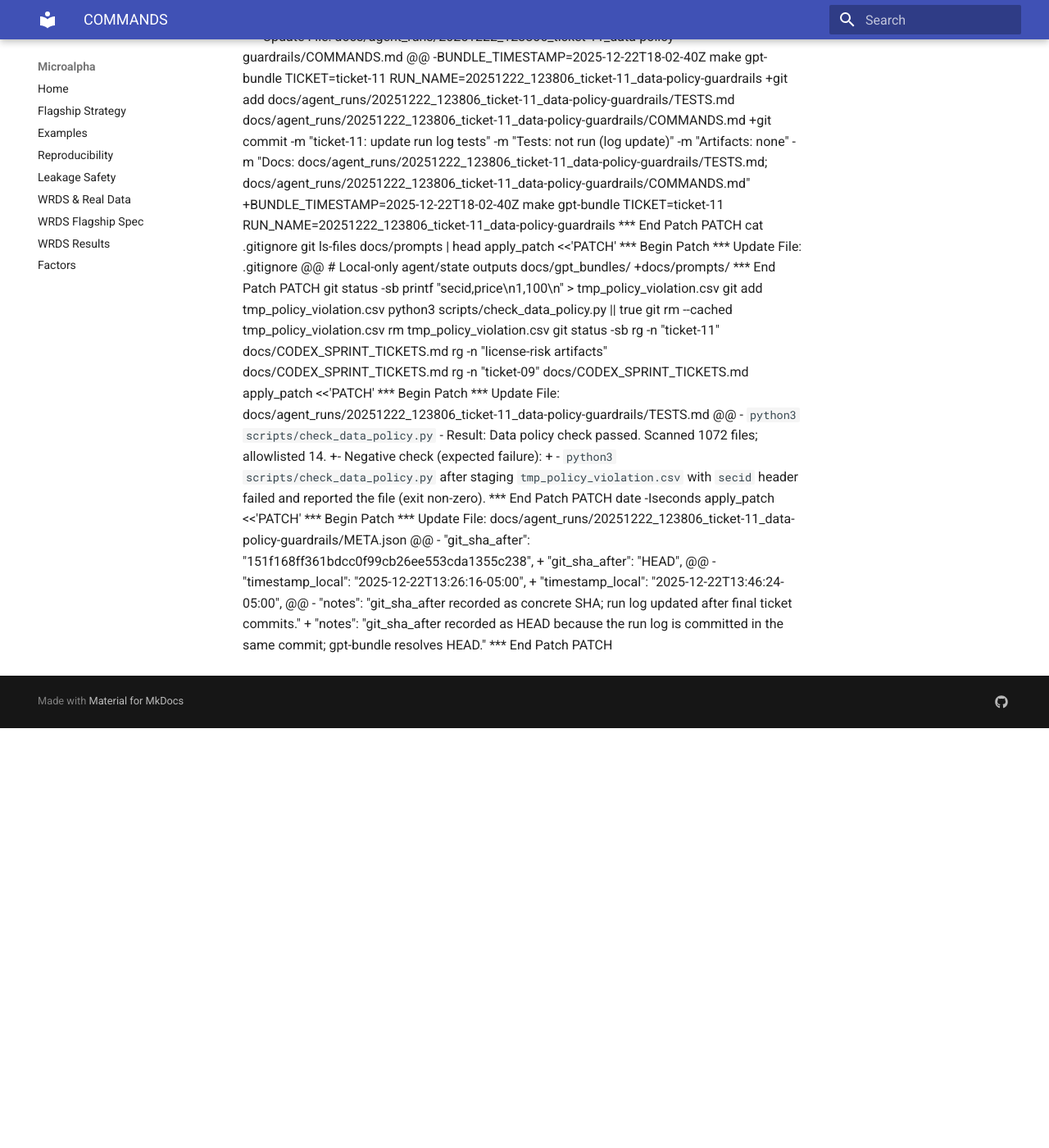
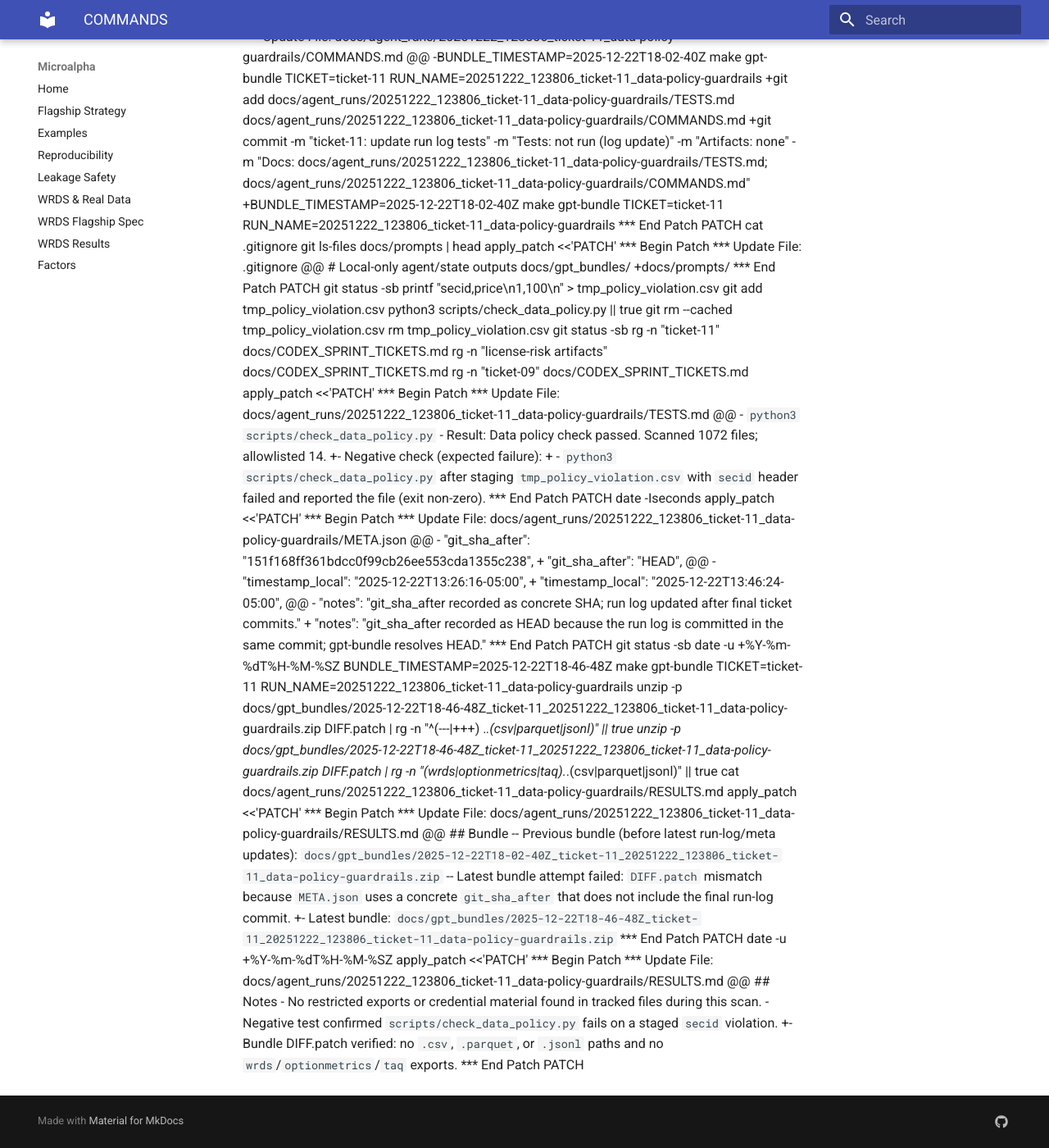
Before and after one commit to MateoBodon/microalpha, an MkDocs documentation site: the page built from docs/agent_runs/20251222_123806_ticket-11_data-policy-guardrails/COMMANDS.md, in a window 1280 px wide and 1400 px high, scrolled down 11004 px. Shown: the whole window at 82% size. Built offline with MkDocs 1.6.1 and Material for MkDocs 9.7.7, drawn with Linux system fonts in a browser that asks for light colours; before the commit the page ends 11892 px from its top, so only the background shows below that.

Commit message:
ticket-11: finalize bundle notes
Tests: not run (log update)

Artifacts: docs/gpt_bundles/2025-12-22T18-46-48Z_ticket-11_20251222_123806_ticket-11_data-policy-guardrails.zip

Docs: docs/agent_runs/20251222_123806_ticket-11_data-policy-guardrails/COMMANDS.md; docs/agent_runs/20251222_123806_ticket-11_data-policy-guardrails/RESULTS.md

```diff
--- a/docs/agent_runs/20251222_123806_ticket-11_data-policy-guardrails/COMMANDS.md
+++ b/docs/agent_runs/20251222_123806_ticket-11_data-policy-guardrails/COMMANDS.md
@@ -713,3 +713,30 @@
 +    "notes": "git_sha_after recorded as HEAD because the run log is committed in the same commit; gpt-bundle resolves HEAD."
 *** End Patch
 PATCH
+git status -sb
+date -u +%Y-%m-%dT%H-%M-%SZ
+BUNDLE_TIMESTAMP=2025-12-22T18-46-48Z make gpt-bundle TICKET=ticket-11 RUN_NAME=20251222_123806_ticket-11_data-policy-guardrails
+unzip -p docs/gpt_bundles/2025-12-22T18-46-48Z_ticket-11_20251222_123806_ticket-11_data-policy-guardrails.zip DIFF.patch | rg -n "^(---|\+\+\+) .*\.(csv|parquet|jsonl)" || true
+unzip -p docs/gpt_bundles/2025-12-22T18-46-48Z_ticket-11_20251222_123806_ticket-11_data-policy-guardrails.zip DIFF.patch | rg -n "(wrds|optionmetrics|taq).*\.(csv|parquet|jsonl)" || true
+cat docs/agent_runs/20251222_123806_ticket-11_data-policy-guardrails/RESULTS.md
+apply_patch <<'PATCH'
+*** Begin Patch
+*** Update File: docs/agent_runs/20251222_123806_ticket-11_data-policy-guardrails/RESULTS.md
+@@
+ ## Bundle
+-- Previous bundle (before latest run-log/meta updates): `docs/gpt_bundles/2025-12-22T18-02-40Z_ticket-11_20251222_123806_ticket-11_data-policy-guardrails.zip`
+-- Latest bundle attempt failed: `DIFF.patch` mismatch because `META.json` uses a concrete `git_sha_after` that does not include the final run-log commit.
++- Latest bundle: `docs/gpt_bundles/2025-12-22T18-46-48Z_ticket-11_20251222_123806_ticket-11_data-policy-guardrails.zip`
+*** End Patch
+PATCH
+date -u +%Y-%m-%dT%H-%M-%SZ
+apply_patch <<'PATCH'
+*** Begin Patch
+*** Update File: docs/agent_runs/20251222_123806_ticket-11_data-policy-guardrails/RESULTS.md
+@@
+ ## Notes
+ - No restricted exports or credential material found in tracked files during this scan.
+ - Negative test confirmed `scripts/check_data_policy.py` fails on a staged `secid` violation.
++- Bundle DIFF.patch verified: no `.csv`, `.parquet`, or `.jsonl` paths and no `wrds`/`optionmetrics`/`taq` exports.
+*** End Patch
+PATCH
```
Also changed, not shown: docs/agent_runs/20251222_123806_ticket-11_data-policy-guardrails/RESULTS.md (+2 -2 lines).
